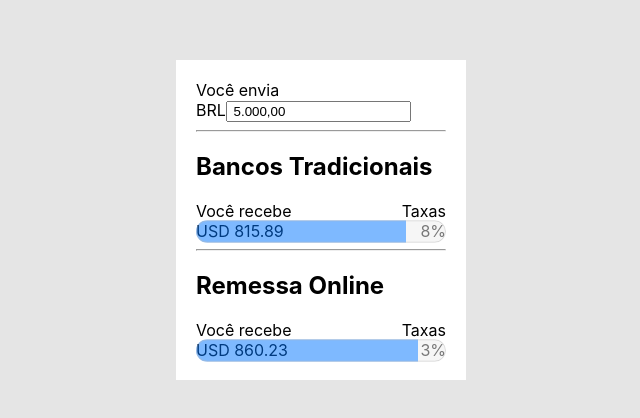
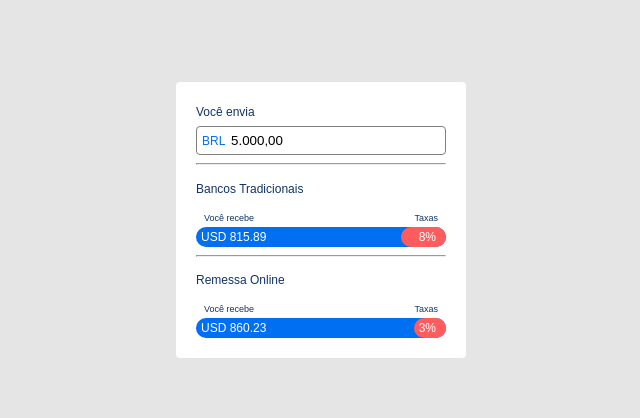
Before and after one commit to jhonylucas74/code-do-jo, a React (Create React App) app: page / in a window 1280 px wide. Shown: the part 180-598 px from the top of the page, without its empty margins (319-959 px from the left). Built offline with nearby package versions, Linux system fonts and the light colour scheme.

Commit message:
refactor

```diff
--- a/package.json
+++ b/package.json
@@ -9,6 +9,7 @@
     "react": "^17.0.2",
     "react-dom": "^17.0.2",
     "react-scripts": "5.0.0",
+    "styled-components": "^5.3.3",
     "web-vitals": "^2.1.0"
   },
   "scripts": {
--- a/src/App.css
+++ b/src/App.css
@@ -4,4 +4,5 @@
   justify-content: center;
   align-items: center;
   min-height: 100vh;
+  font-family: sans-serif;
 }
--- a/src/components/ComparisonDisplay/ComparisonDisplay.css
+++ b/src/components/ComparisonDisplay/ComparisonDisplay.css
@@ -1,16 +1,3 @@
-.bar-container {
-    position: relative;
-}
-
-.bar-container > progress {
-    height: 45px;
-    width: 100%;
-    position: absolute;
-    top: -12px;
-    z-index: 0;
-    opacity: 0.5;
-}
-
 .bar-values {
   /* position: absolute;
   top: -5px; */
@@ -21,3 +8,16 @@
   display: flex;
   justify-content: space-between;
 }
+
+h4 {
+  font-size: 12px;
+  font-weight: normal;
+  line-height: 16px;
+}
+
+.title-container span {
+  font-size: 9px;
+  margin-bottom: 4px;
+  margin-right: 8px;
+  margin-left: 8px;
+}
--- a/src/components/ComparisonDisplay/ComparisonDisplay.js
+++ b/src/components/ComparisonDisplay/ComparisonDisplay.js
@@ -1,25 +1,24 @@
 import './ComparisonDisplay.css'
+import { ProgressBar } from './ProgressBar';
 
 const ComparisonDisplay = ({ company, rate, amount, currency }) => {
-  const formattedRate = (1 - rate)*100;
+  const formattedRate = rate*100;
   const formattedAmount = amount.toFixed(2);
 
   return (
-    <>
-      <h2>{company}</h2>
+    <div className='comparison-display-container'>
+      <h4>{company}</h4>
       <div className="title-container">
           <span>Você recebe</span>
           <span>Taxas</span>
       </div>
-      <div className='bar-container'>
-          <progress value={`${formattedRate - 8}`} max='100'></progress>
-          <div className="bar-values">
-            <span>{`${currency} ${formattedAmount}`}</span>
-            <span>{`${100 - formattedRate}%`}</span>
-          </div>
-      </div>
-    </>
+      <ProgressBar barWidth={formattedRate}>
+        <div className='blue-bar'>{`${currency} ${formattedAmount}`}</div>
+        <div className='red-bar'>{`${formattedRate.toFixed(0)}%`}</div>
+      </ProgressBar>
+    </div>
   )
+
 }
 
 export default ComparisonDisplay;
--- /dev/null
+++ b/src/components/ComparisonDisplay/ProgressBar.js
@@ -0,0 +1,38 @@
+import styled from "styled-components";
+
+
+export const ProgressBar = styled.div`
+    position: relative;
+    height: 20px;
+    color: #FFF;
+    font-size: 12px;
+
+    .blue-bar, .red-bar {
+        display: flex;
+        align-items: center;
+        position: absolute;
+        top: 0;
+        right: 0;
+        border-radius: 10px;
+        height: 100%;
+    }
+
+    .blue-bar {
+        padding-left: 5px;
+        width: 100%;
+        background-color: #006FF2;
+        z-index: 0;
+        box-sizing: border-box;
+    }
+
+    .red-bar {
+        padding-right: 10px;
+        z-index: 1;
+        background-color: #FF5D5D;
+        width: ${props => {
+            return props.barWidth && props.barWidth + 10
+        }}%;
+        justify-content: flex-end;
+        box-sizing: border-box;
+    }
+`
--- a/src/components/comparePricing/ComparePricing.css
+++ b/src/components/comparePricing/ComparePricing.css
@@ -3,8 +3,13 @@
   width: 100%;
   max-width: 250px;
   background-color: #fff;
+  border-radius: 4px;
 }
 
 .compare-pricing code {
   font-size: 12px;
 }
+
+body {
+  color: #113366
+}
--- /dev/null
+++ b/src/components/currencyInput/CurrencyInput.css
@@ -0,0 +1,20 @@
+.input-container {
+    border: solid 1px gray;
+    padding: 5px;
+    border-radius: 4px;
+    margin-top: 6px;
+}
+
+input {
+    border: none;
+    outline: none;
+}
+
+.currency {
+    color: #006FF2;
+
+}
+
+label {
+    font-size: 12px;
+}
--- a/src/components/currencyInput/CurrencyInput.js
+++ b/src/components/currencyInput/CurrencyInput.js
@@ -1,3 +1,4 @@
+import './CurrencyInput.css'
 
 const moneyformatter =  new Intl.NumberFormat('pt-BR', { style: 'currency', currency: 'BRL' });
 
@@ -18,8 +19,8 @@
 	return (
     <label>
       Você envia
-      <div>
-        <span>{'BRL'}</span>
+      <div className="input-container">
+        <span className='currency'>{'BRL'}</span>
         <input
           {...props}
           value={valueToMoney(value)}
```
Also changed, not shown: 2 other files (tests, documents, lock files or other folders).
